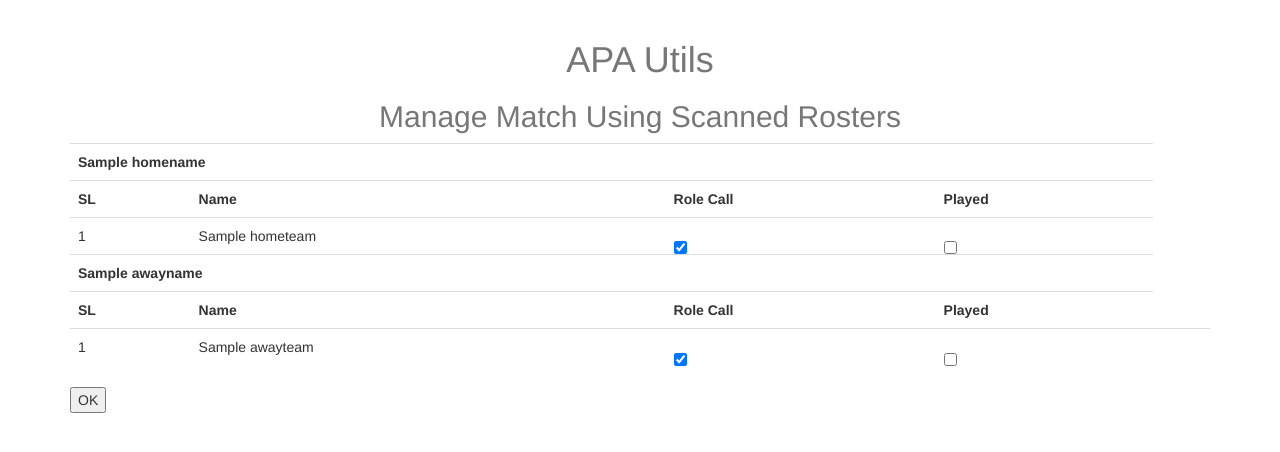
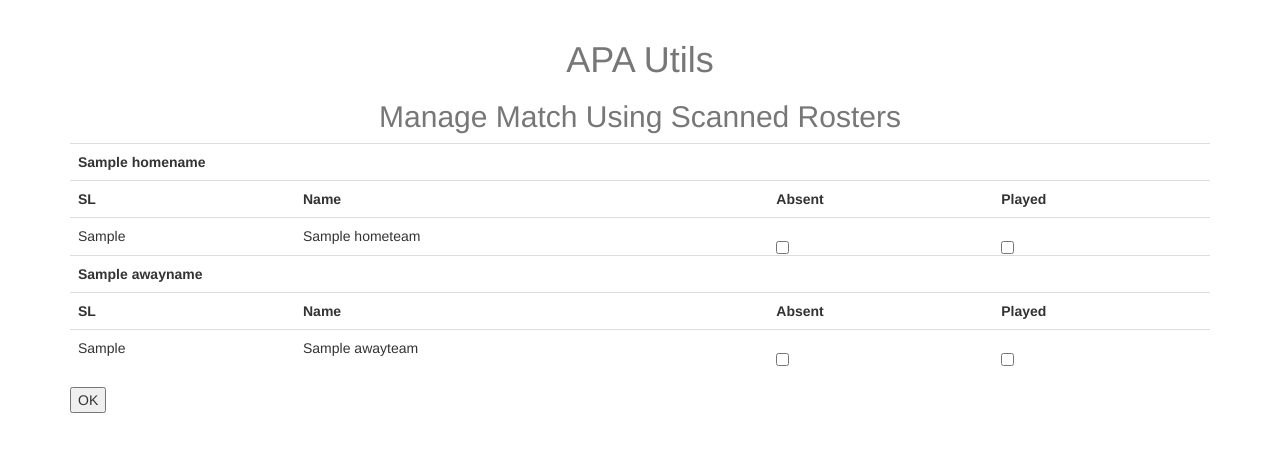
Before and after one commit to paulecar/apa, a Flask app: template app/templates/manage.html in a window 1280 px wide. Shown: the part 52-504 px from the top of the page. Run offline with Flask 2, Linux system fonts and the light colour scheme; the template is opened without the code that fills it: values that come from a table or form of the project are taken from there, most other values are stand-ins (such as "Sample title", 1, 10 or a date in 2020); some libraries are stand-ins or nearby versions.

Commit message:
Manage form with working checkboxes for absent and played

```diff
--- a/app/routes.py
+++ b/app/routes.py
@@ -3,43 +3,21 @@
 from werkzeug.utils import secure_filename
 from flask import render_template, flash, redirect, url_for, request, make_response
 from PIL import Image
+from apa_tools import unique_id, pdf2png, async_scan
+from threading import Thread
 
-
-import uuid
-import os
-import locale, ghostscript
-import scantools
-import json
+import os, scantools, json
 import itertools
-import time
-import datetime
+import time, datetime
 
 # Cookie expiration date
 expire_date = datetime.datetime.now()
 expire_date = expire_date + datetime.timedelta(days=90)
 
 
-def unique_id():
-    return hex(uuid.uuid4().time)[2:-1]
-
-
 def allowed_file(filename):
     return '.' in filename and \
            filename.rsplit('.', 1)[1].lower() in app.config['ALLOWED_EXTENSIONS']
-
-
-def pdf2png(pdf_input_path, dpi, output_path):
-    args = ["pdf2png", # actual value doesn't matter
-            "-dNOPAUSE",
-            "-sDEVICE=png16m",
-            dpi,
-            "-sOutputFile=" + output_path,
-            pdf_input_path]
-    # arguments have to be bytes, encode them
-    encoding = locale.getpreferredencoding()
-    args = [a.encode(encoding) for a in args]
-
-    ghostscript.Ghostscript(*args)
 
 
 @app.route('/')
@@ -79,7 +57,6 @@
 
             # TODO More elegant way to identify sheet with a BYE
             awayteam = scantools.createRoster(fixedPlayers, 5, 6, 7, 8, 9)
-            print(hometeam)
             if len(awayteam) == 0:
                 if "bye" in homeTeamName.lower():
                     t = homeTeamName
@@ -124,6 +101,12 @@
     return render_template('upload.html', title='Upload PDF', form=form)
 
 
+# TODO Finish scan result page - not sure if this should just render result or parse again (reset)
+@app.route('/scanresult')
+def scanresult():
+    return render_template('scanresult.html', title='Scan Results')
+
+
 @app.route('/uploader', methods=['GET', 'POST'])
 def uploader():
     if request.method == 'POST':
@@ -140,10 +123,16 @@
         if not allowed_file(f.filename):
             flash('Invalid file type')
             return redirect(url_for('index'))
+
+        # Valid file type uploaded to directory that matches the users cookie ID value (uuid)
         os.makedirs(os.path.join(app.config['UPLOAD_FOLDER'], request.cookies.get('ID')), exist_ok=True)
         filename = secure_filename(f.filename)
         f.save(os.path.join(app.config['UPLOAD_FOLDER'], request.cookies.get('ID'), filename))
         flash('file uploaded successfully')
+
+        # Start backgound conversion and scan process
+        path=os.path.join(app.config['UPLOAD_FOLDER'], request.cookies.get('ID'))
+        Thread(target=async_scan, args=(path, filename)).start()
         return redirect(url_for('files'))
 
 
@@ -216,10 +205,37 @@
 @app.route('/manage', methods=['GET', 'POST'])
 def manage():
     form=Manage()
+
+    # Load rosters from cookies
     ht = json.loads(request.cookies.get('home_roster'))
     at = json.loads(request.cookies.get('away_roster'))
     htn = request.cookies.get('home_name')
     atn = request.cookies.get('away_name')
+
+    # POST action - apply check box status to cookies
+    if request.method == 'POST':
+
+        # Set absent flag and played flag in home roster
+        for k, v in ht.items():
+            if k in request.form.getlist('h_absent'):
+                ht[k]['Absent'] = 'Y'
+            else:
+                ht[k]['Absent'] = 'N'
+            if k in request.form.getlist('h_played'):
+                ht[k]['Played'] = 'Y'
+            else:
+                ht[k]['Played'] = 'N'
+
+        # Set absent flag and played flag in away roster
+        for k, v in at.items():
+            if k in request.form.getlist('a_absent'):
+                at[k]['Absent'] = 'Y'
+            else:
+                at[k]['Absent'] = 'N'
+            if k in request.form.getlist('a_played'):
+                at[k]['Played'] = 'Y'
+            else:
+                at[k]['Played'] = 'N'
 
     resp = make_response(render_template('manage.html', title='Manage Roster', form=form,
                                          hometeam=ht,
@@ -227,6 +243,7 @@
                                          homename=htn,
                                          awayname=atn))
 
-    # resp.set_cookie('scan_result', result, expires=expire_date)
+    resp.set_cookie('home_roster', json.dumps(ht), expires=expire_date)
+    resp.set_cookie('away_roster', json.dumps(at), expires=expire_date)
 
     return resp
--- a/app/templates/manage.html
+++ b/app/templates/manage.html
@@ -16,47 +16,61 @@
                 </tr>
                 <th>SL</th>
                 <th>Name</th>
-                <th>Role Call</th>
+                <th>Absent</th>
                 <th>Played</th>
                 {% for k, v in hometeam.items() %}
                     <tr>
-                        <td>{{v[0]}}</td>
-                        <td>{{v[2]}}</td>
+                        <td>{{v['SL']}}</td>
+                        <td>{{v['Name']}}</td>
                         <td>
                             <div class="checkbox-inline">
-                              <label><input checked="checked", type="checkbox" value="1"></label>
+                              <label><input type="checkbox" name="h_absent" value={{k}}
+                              {% if v['Absent'] == "Y" %}
+                                  checked
+                              {% endif %}
+                              ></label>
                             </div>
                         </td>
                         <td>
                             <div class="checkbox-inline">
-                              <label><input type="checkbox" value="1"></label>
+                              <label><input type="checkbox" name="h_played" value={{k}}
+                              {% if v['Played'] == "Y" %}
+                                  checked
+                              {% endif %}
+                              ></label>
                             </div>
                         </td>
                     </tr>
                 {% endfor %}
-                <tr></tr>
                 <tr>
                     <th colspan="4" align="center">{{awayname}}</th>
                 </tr>
                 <th>SL</th>
                 <th>Name</th>
-                <th>Role Call</th>
+                <th>Absent</th>
                 <th>Played</th>
                 {% for k, v in awayteam.items() %}
                     <tr>
-                        <td>{{v[0]}}</td>
-                        <td>{{v[2]}}</td>
+                        <td>{{v['SL']}}</td>
+                        <td>{{v['Name']}}</td>
                         <td>
                             <div class="checkbox-inline">
-                              <label><input checked="checked", type="checkbox" value="1"></label>
+                              <label><input type="checkbox" name="a_absent" value={{k}}
+                              {% if v['Absent'] == "Y" %}
+                                  checked
+                              {% endif %}
+                              ></label>
                             </div>
                         </td>
                         <td>
                             <div class="checkbox-inline">
-                              <label><input type="checkbox" value="1"></label>
+                              <label><input type="checkbox" name="a_played" value={{k}}
+                              {% if v['Played'] == "Y" %}
+                                  checked
+                              {% endif %}
+                              ></label>
                             </div>
                         </td>
-                        <td></td>
                     </tr>
                 {% endfor %}
             </table>
--- a/scantools.py
+++ b/scantools.py
@@ -128,11 +128,11 @@
 
 def createRoster(teamlists, sl, mp, id, last, first):
     roster = {}
+
     for row in teamlists:
-        # print("Row:", row)
         # format of each entry[apaId]: (skill, match, last, first )
         try:
-            roster[row[id]] = (row[sl], row[mp], row[first] + ' ' + row[last])
+            roster[row[id]] = {'SL': row[sl], "Name": row[first] + ' ' + row[last]}
         except IndexError:
             print("Failure in row: ", row )
     return roster
```
Also changed, not shown: apa_tools.py (added, +42 -0 lines), apa.py (line endings or trailing spaces).
